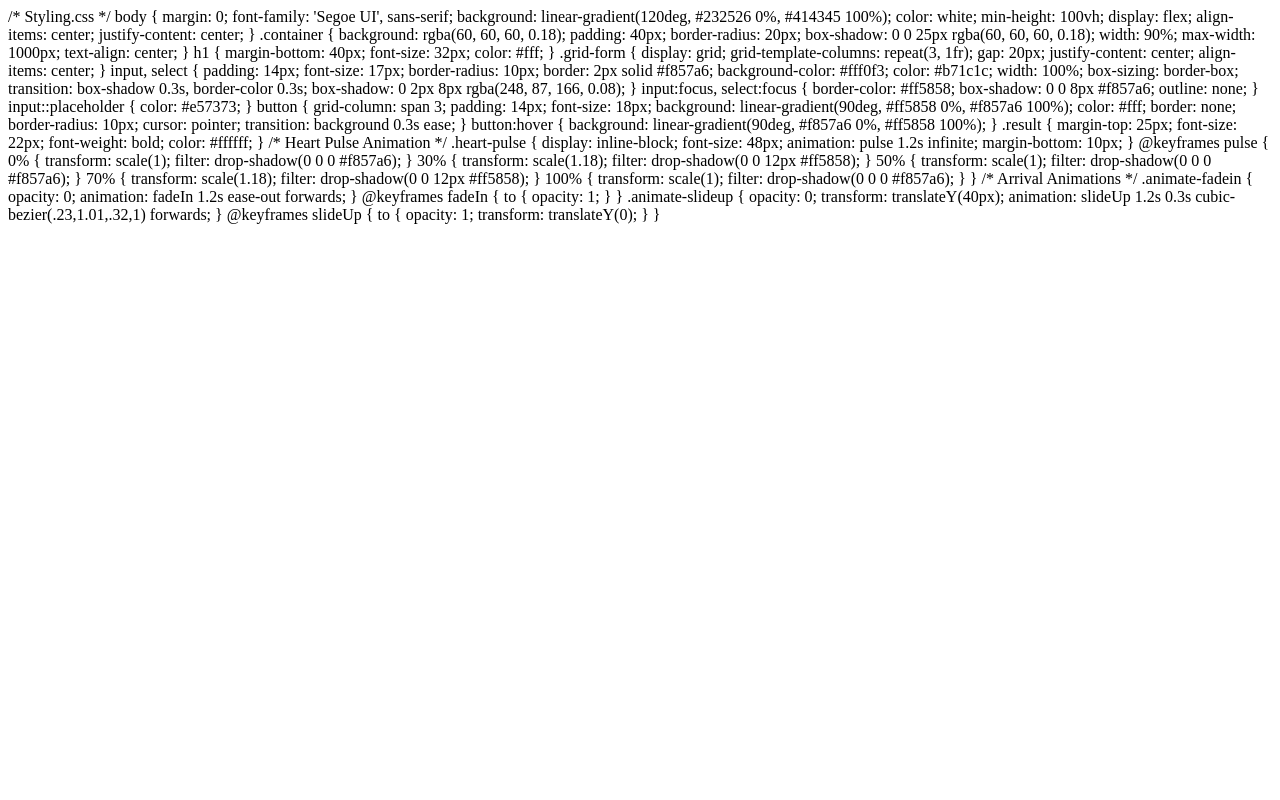
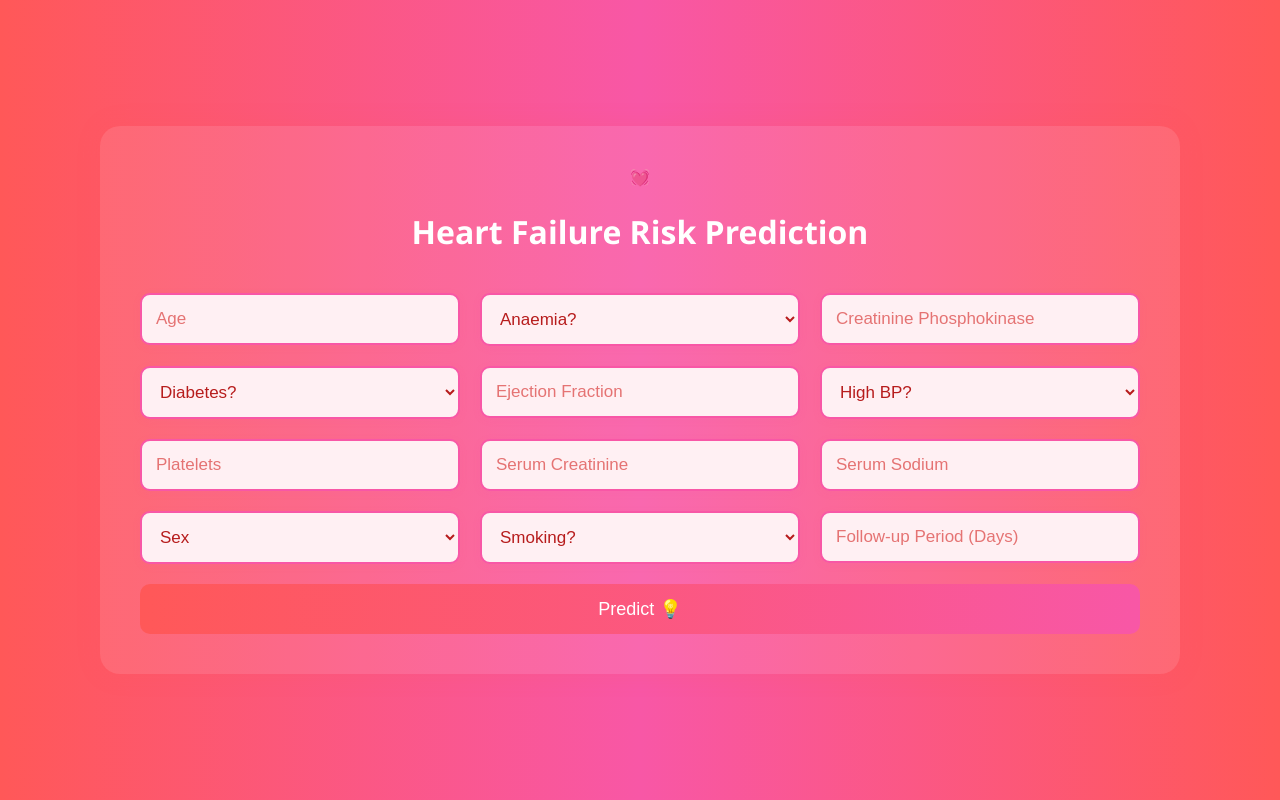
Before and after one commit to Pavan-2445/Heart-Failure-Risk-Detection, a Flask app: page / in a window 1280 px wide. Run offline with Flask 3, Linux system fonts and the light colour scheme; parts of the project's set-up code (start-up, migrations or seed data) failed here and were passed over.

Commit message:
Update index.html

```diff
--- a/templates/index.html
+++ b/templates/index.html
@@ -1,121 +1,64 @@
-/* Styling.css */
+<!DOCTYPE html>
+<html lang="en">
+<head>
+  <meta charset="UTF-8">
+  <title>💓 Heart Failure Predictor</title>
+  <link rel="stylesheet" href="/static/style.css">
+</head>
+<body>
+  <div class="container animate-fadein">
+    <span class="heart-pulse">💓</span>
+    <h1>Heart Failure Risk Prediction</h1>
+    <form action="/predict" method="POST" class="grid-form animate-slideup">
 
-body {
-  margin: 0;
-  font-family: 'Segoe UI', sans-serif;
-  background: linear-gradient(120deg, #232526 0%, #414345 100%);
-  color: white;
-  min-height: 100vh;
-  display: flex;
-  align-items: center;
-  justify-content: center;
-}
+      <input type="number" name="age" placeholder="Age" step="0.1" required>
 
-.container {
-  background: rgba(60, 60, 60, 0.18);
-  padding: 40px;
-  border-radius: 20px;
-  box-shadow: 0 0 25px rgba(60, 60, 60, 0.18);
-  width: 90%;
-  max-width: 1000px;
-  text-align: center;
-}
+      <select name="anaemia" required>
+        <option value="" disabled selected>Anaemia?</option>
+        <option value="1">Yes</option>
+        <option value="0">No</option>
+      </select>
 
-h1 {
-  margin-bottom: 40px;
-  font-size: 32px;
-  color: #fff;
-}
+      <input type="number" name="creatinine_phosphokinase" placeholder="Creatinine Phosphokinase" step="0.1" required>
 
-.grid-form {
-  display: grid;
-  grid-template-columns: repeat(3, 1fr);
-  gap: 20px;
-  justify-content: center;
-  align-items: center;
-}
+      <select name="diabetes" required>
+        <option value="" disabled selected>Diabetes?</option>
+        <option value="1">Yes</option>
+        <option value="0">No</option>
+      </select>
 
-input, select {
-  padding: 14px;
-  font-size: 17px;
-  border-radius: 10px;
-  border: 2px solid #f857a6;
-  background-color: #fff0f3;
-  color: #b71c1c;
-  width: 100%;
-  box-sizing: border-box;
-  transition: box-shadow 0.3s, border-color 0.3s;
-  box-shadow: 0 2px 8px rgba(248, 87, 166, 0.08);
-}
+      <input type="number" name="ejection_fraction" placeholder="Ejection Fraction" step="0.1" required>
 
-input:focus, select:focus {
-  border-color: #ff5858;
-  box-shadow: 0 0 8px #f857a6;
-  outline: none;
-}
+      <select name="high_blood_pressure" required>
+        <option value="" disabled selected>High BP?</option>
+        <option value="1">Yes</option>
+        <option value="0">No</option>
+      </select>
 
-input::placeholder {
-  color: #e57373;
-}
+      <input type="number" name="platelets" placeholder="Platelets" step="0.1" required>
+      <input type="number" name="serum_creatinine" placeholder="Serum Creatinine" step="0.1" required>
+      <input type="number" name="serum_sodium" placeholder="Serum Sodium" step="0.1" required>
 
-button {
-  grid-column: span 3;
-  padding: 14px;
-  font-size: 18px;
-  background: linear-gradient(90deg, #ff5858 0%, #f857a6 100%);
-  color: #fff;
-  border: none;
-  border-radius: 10px;
-  cursor: pointer;
-  transition: background 0.3s ease;
-}
+      <select name="sex" required>
+        <option value="" disabled selected>Sex</option>
+        <option value="1">Male</option>
+        <option value="0">Female</option>
+      </select>
 
-button:hover {
-  background: linear-gradient(90deg, #f857a6 0%, #ff5858 100%);
-}
+      <select name="smoking" required>
+        <option value="" disabled selected>Smoking?</option>
+        <option value="1">Yes</option>
+        <option value="0">No</option>
+      </select>
 
-.result {
-  margin-top: 25px;
-  font-size: 22px;
-  font-weight: bold;
-  color: #ffffff;
-}
+      <input type="number" name="time" placeholder="Follow-up Period (Days)" required>
 
-/* Heart Pulse Animation */
-.heart-pulse {
-  display: inline-block;
-  font-size: 48px;
-  animation: pulse 1.2s infinite;
-  margin-bottom: 10px;
-}
+      <button type="submit">Predict 💡</button>
+    </form>
 
-@keyframes pulse {
-  0% { transform: scale(1); filter: drop-shadow(0 0 0 #f857a6); }
-  30% { transform: scale(1.18); filter: drop-shadow(0 0 12px #ff5858); }
-  50% { transform: scale(1); filter: drop-shadow(0 0 0 #f857a6); }
-  70% { transform: scale(1.18); filter: drop-shadow(0 0 12px #ff5858); }
-  100% { transform: scale(1); filter: drop-shadow(0 0 0 #f857a6); }
-}
-
-/* Arrival Animations */
-.animate-fadein {
-  opacity: 0;
-  animation: fadeIn 1.2s ease-out forwards;
-}
-
-@keyframes fadeIn {
-  to { opacity: 1; }
-}
-
-.animate-slideup {
-  opacity: 0;
-  transform: translateY(40px);
-  animation: slideUp 1.2s 0.3s cubic-bezier(.23,1.01,.32,1) forwards;
-}
-
-@keyframes slideUp {
-  to {
-    opacity: 1;
-    transform: translateY(0);
-  }
-}
+    {% if prediction_text %}
+      <div class="result">{{ prediction_text }}</div>
+    {% endif %}
+  </div>
+</body>
+</html>
```
